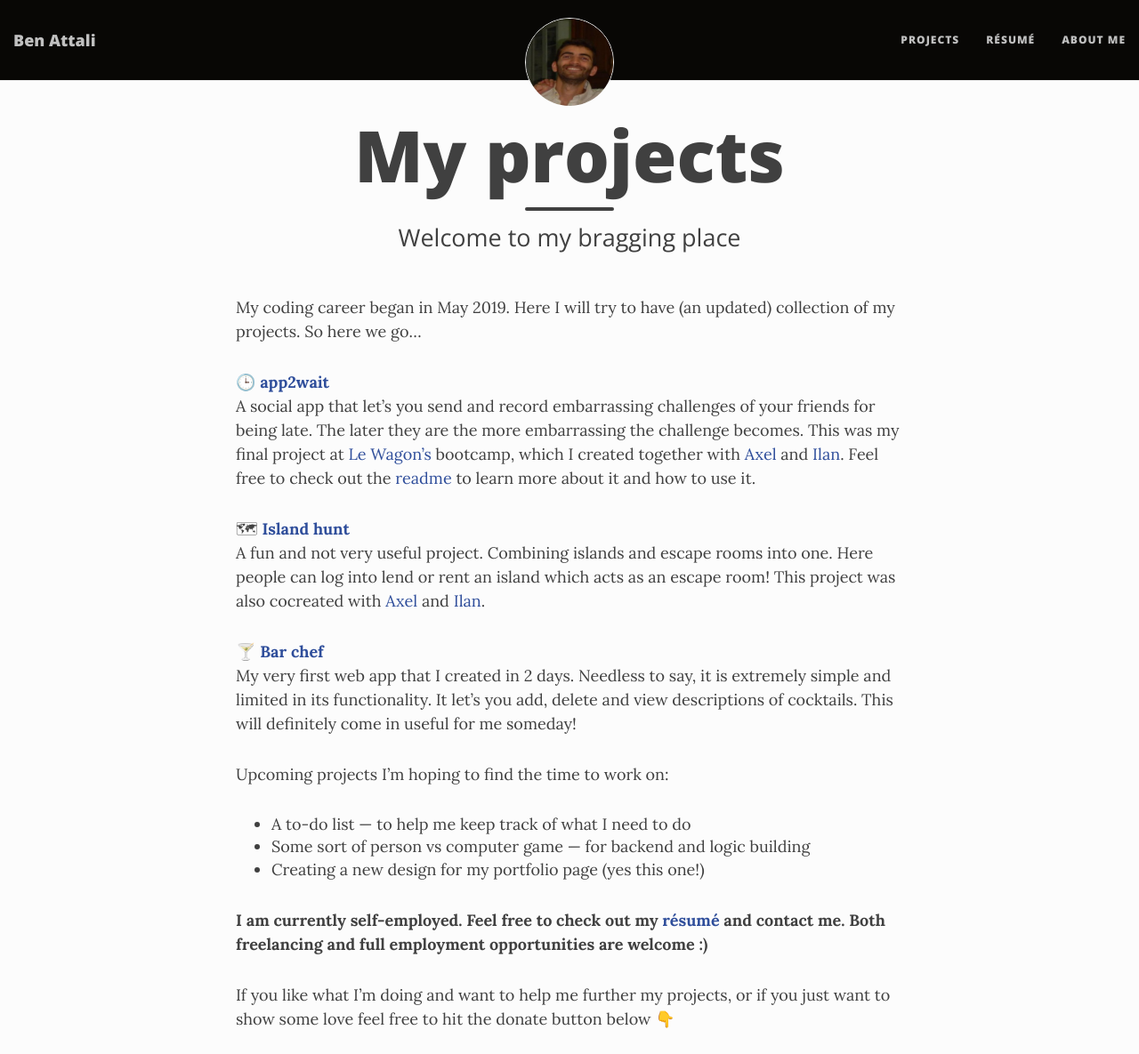
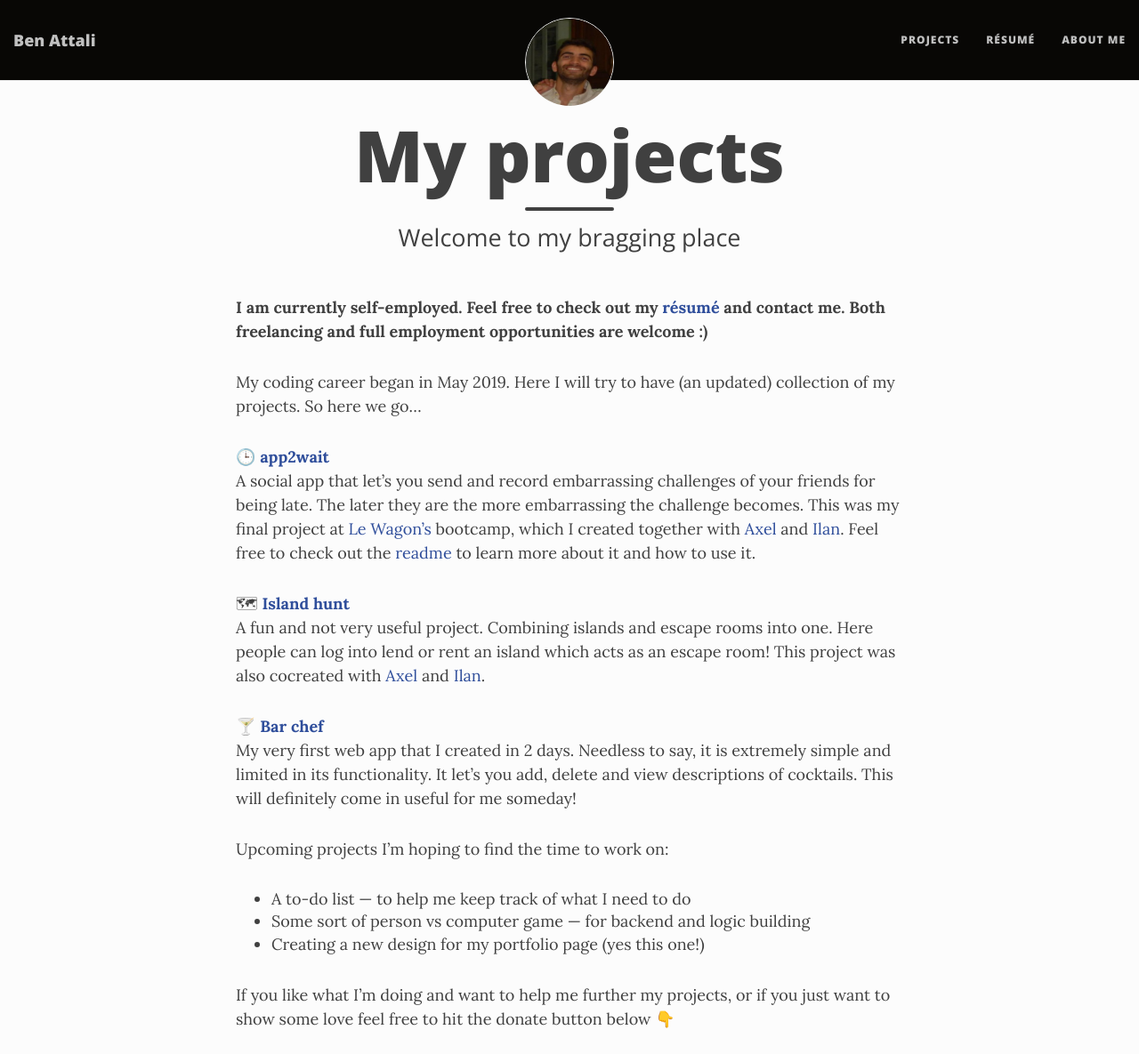
Before and after one commit to benattali/benattali.github.io, a Jekyll site: the page built from projects.md, in a window 1280 px wide and 1400 px high, cut to the strip 0-1185 px from the top of the window. Shown: the whole strip at 89% size. Built offline with Jekyll 4.4.1, drawn with Linux system fonts in a browser that asks for light colours; nearby versions of some CDN libraries; part of the change alters nothing that is shown.

```diff
--- a/projects.md
+++ b/projects.md
@@ -4,6 +4,8 @@ title: My projects
 subtitle: Welcome to my bragging place
 comments: true
 ---
+
+**I am currently self-employed. Feel free to check out my [résumé](https://benattali.github.io/resume) and contact me. Both freelancing and full employment opportunities are welcome :)**
 
 My coding career began in May 2019. Here I will try to have (an updated) collection of my projects. So here we go...
 
@@ -23,8 +25,6 @@ Upcoming projects I'm hoping to find the time to work on:
 * Some sort of person vs computer game --- for backend and logic building
 * Creating a new design for my portfolio page (yes this one!)
 
-**I am currently self-employed. Feel free to check out my [résumé](https://benattali.github.io/resume) and contact me. Both freelancing and full employment opportunities are welcome :)**
-
 If you like what I'm doing and want to help me further my projects, or if you just want to show some love feel free to hit the donate button below 👇
 
 <div class="text-center">
```
